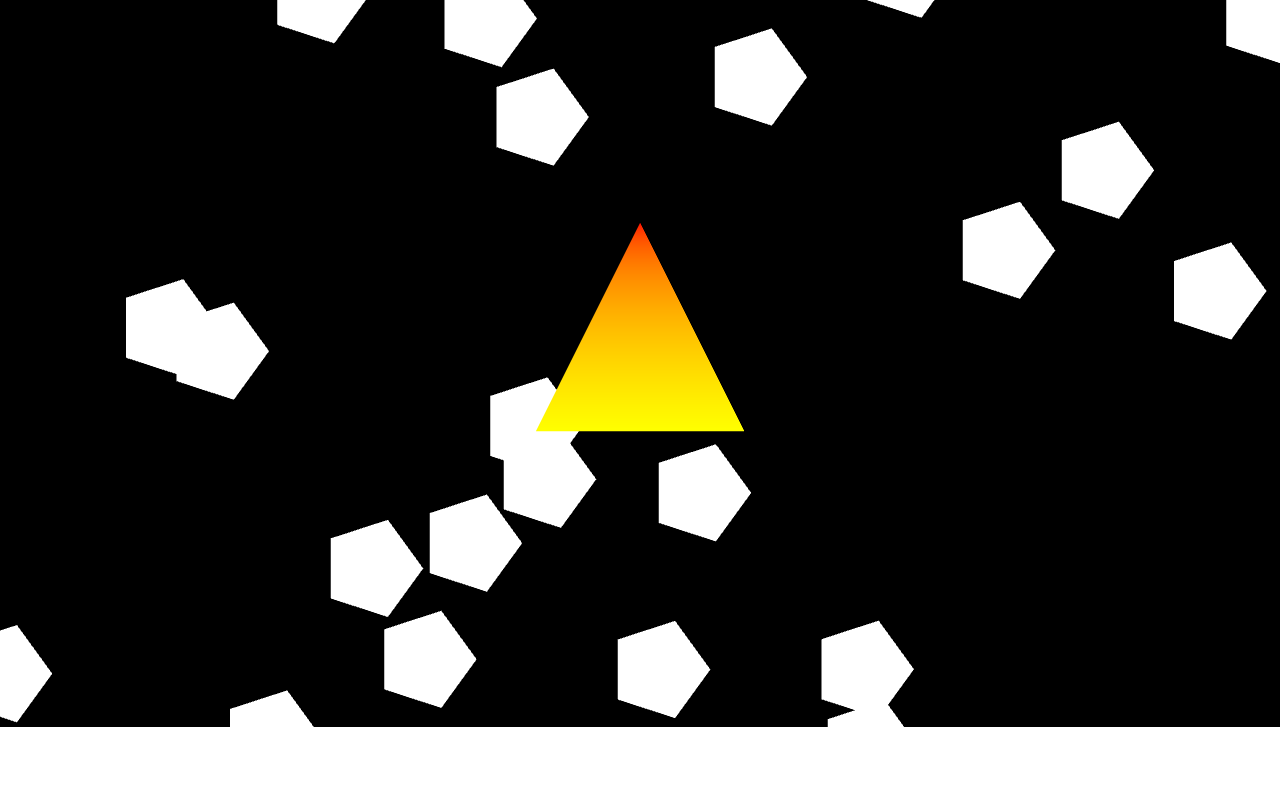
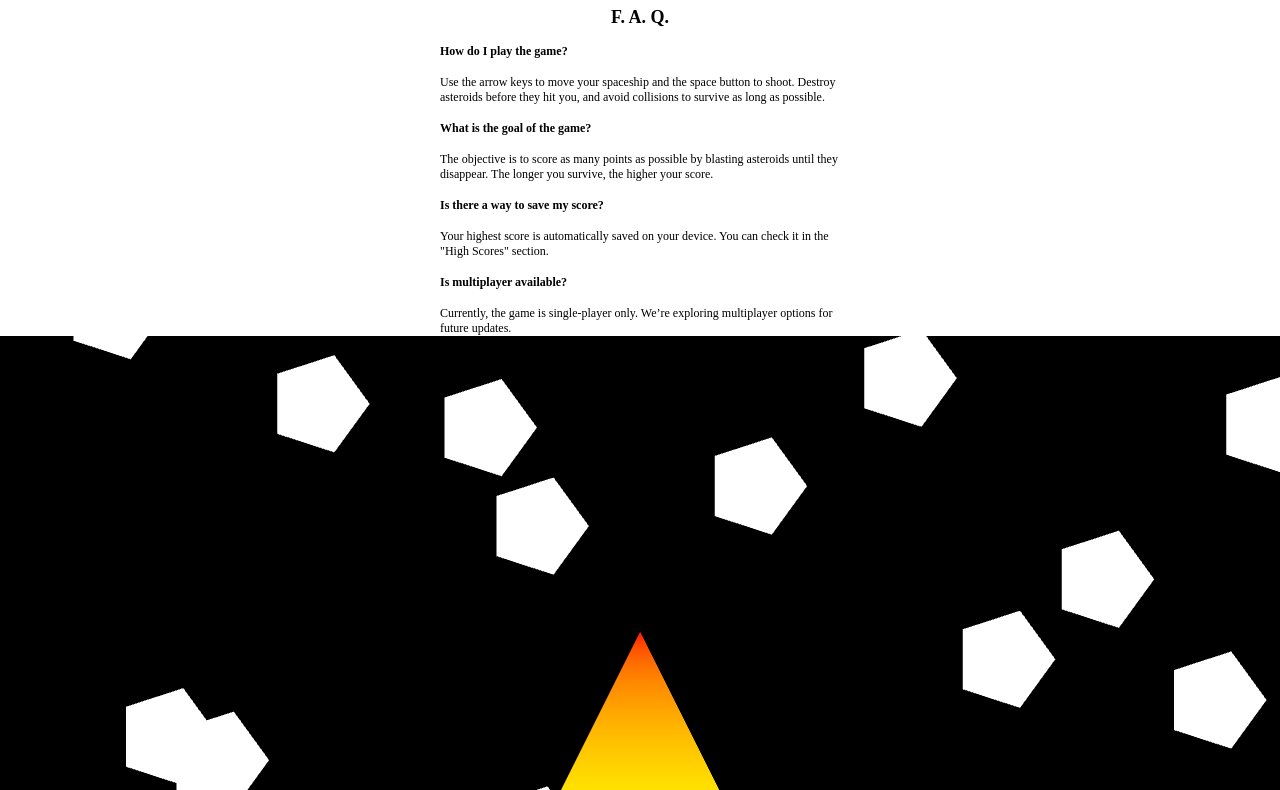
Before and after one commit to tarsislimadev/asteroids, a website: page index.html in a window 1280 px wide. Shown: the part 73-863 px from the top of the page. Before the commit the page ends 800 px from the top, so only its background shows below. Drawn offline with nearby package versions, Linux system fonts and the light colour scheme.

Commit message:
Add F.A.Q.

```diff
--- /dev/null
+++ b/index.css
@@ -0,0 +1,25 @@
+h1,
+h2 {
+  text-align: center;
+}
+
+#app,
+#faq {
+  display: block;
+  margin: 0 auto;
+  width: 400px;
+}
+
+#faq {
+  font-size: 12px;
+}
+
+#faq h2 {
+  margin-bottom: 1rem;
+}
+
+#faq .question {
+  font-weight: bold;
+  margin-bottom: 1rem;
+  margin-top: 1rem;
+}
--- a/index.html
+++ b/index.html
@@ -14,10 +14,24 @@
       }
     }
   </script>
+  <link rel="stylesheet" href="./index.css" />
 </head>
 
 <body>
+  <h1>asteroids</h1>
   <div id="app"></div>
+  <div id="faq">
+    <h2>F. A. Q. </h2>
+    <div class="question">How do I play the game?</div>
+    <div class="answer">Use the arrow keys to move your spaceship and the space button to shoot. Destroy asteroids before they hit you, and avoid collisions to survive as long as possible.</div>
+    <div class="question">What is the goal of the game?</div>
+    <div class="answer">The objective is to score as many points as possible by blasting asteroids until they disappear. The longer you survive, the higher your score.</div>
+    <div class="question">Is there a way to save my score?</div>
+    <div class="answer">Your highest score is automatically saved on your device. You can check it in the "High Scores" section.</div>
+    <div class="question">Is multiplayer available?</div>
+    <div class="answer">Currently, the game is single‑player only. We’re exploring multiplayer options for future updates.</div>
+  </div>
+
   <script type="module" src="./index.js"></script>
 </body>
 
```
